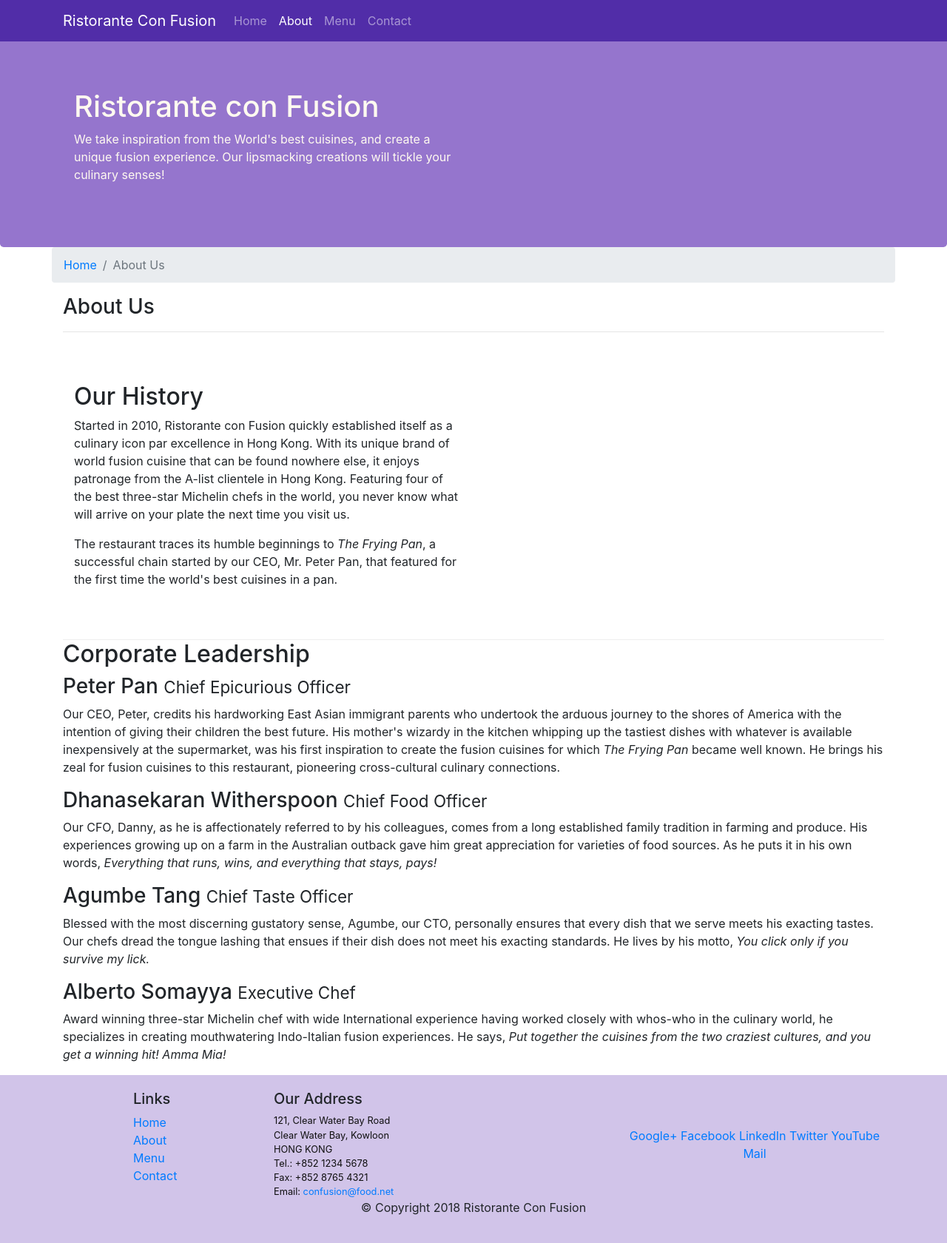
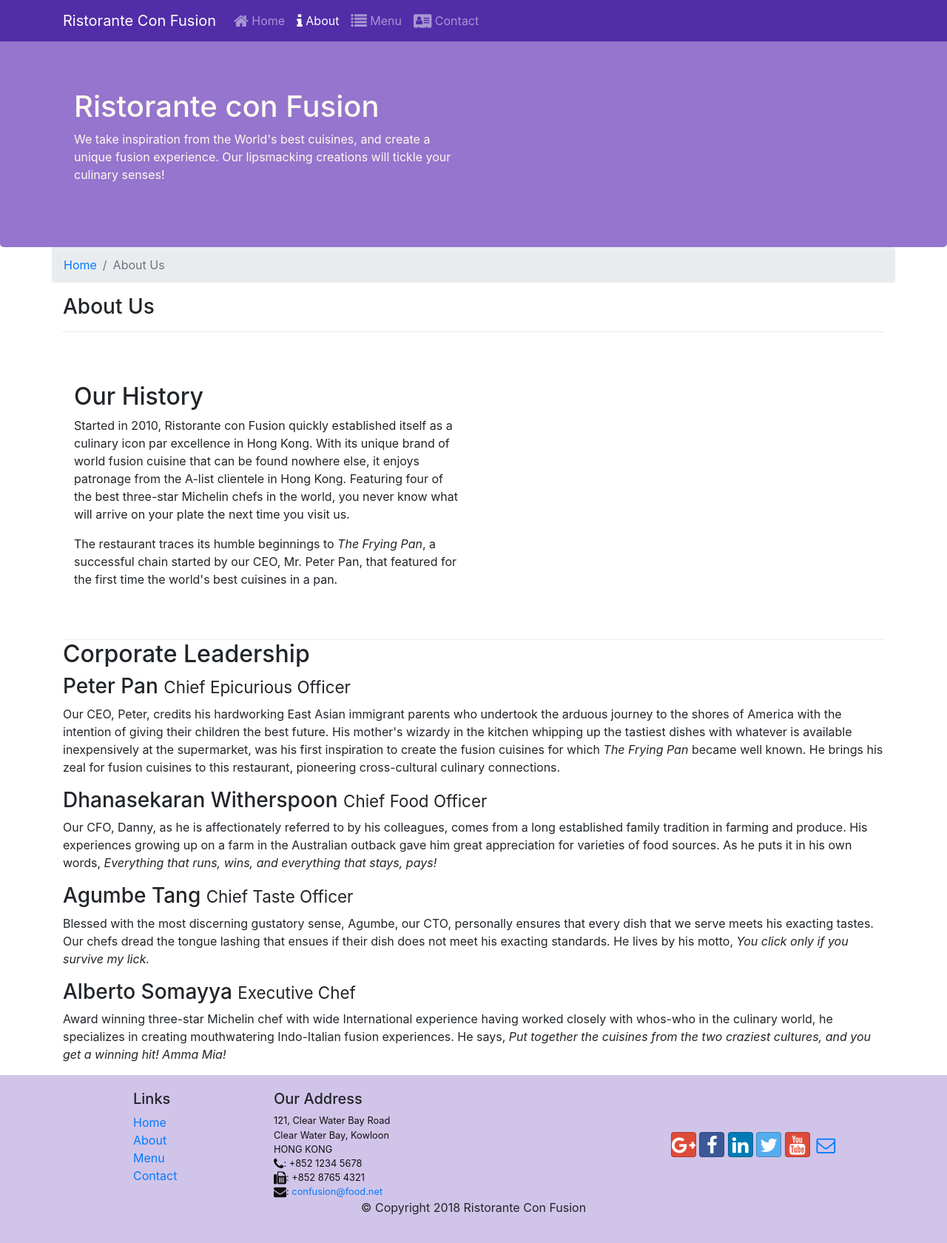
Before and after one commit to BaitForFun/Day02-Lab01-Delivery, a website: page aboutus.html in a window 1280 px wide. Shown: the whole page at 74% size. Drawn offline with nearby package versions, Linux system fonts and the light colour scheme.

Commit message:
Icon Fonts

```diff
--- a/aboutus.html
+++ b/aboutus.html
@@ -14,6 +14,10 @@
     <!-- Bootstrap CSS -->
     <link rel="stylesheet" href="node_modules/bootstrap/dist/css/bootstrap.min.css">
     <link rel="stylesheet" href="css/styles.css">
+    <link rel="stylesheet" href="node_modules/font-awesome/css/font-awesome.min.css">
+    <link rel="stylesheet" href="node_modules/bootstrap-social/bootstrap-social.css">
+
+
 </head>
 
 <body>
@@ -37,10 +41,14 @@
             <a class="navbar-brand" href="#">Ristorante Con Fusion</a>
 
             <ul class="navbar-nav mr-auto">
-                <li class="nav-item"><a class="nav-link" href="index.html">Home</a></li>
-                <li class="nav-item active"><a class="nav-link" href="./aboutus.html">About</a></li>
-                <li class="nav-item"><a class="nav-link" href="#">Menu</a></li>
-                <li class="nav-item"><a class="nav-link" href="#">Contact</a></li>
+                <li class="nav-item"><a class="nav-link" href="./index.html"><span class="fa fa-home fa-lg"></span>
+                        Home</a></li>
+                <li class="nav-item active"><a class="nav-link" href="#"><span class="fa fa-info fa-lg"></span>
+                        About</a></li>
+                <li class="nav-item"><a class="nav-link" href="#"><span class="fa fa-list fa-lg"></span> Menu</a></li>
+                <li class="nav-item"><a class="nav-link" href="#"><span class="fa fa-address-card fa-lg"></span>
+                        Contact</a></li>
+
             </ul>
         </div>
 
@@ -137,20 +145,28 @@
                         121, Clear Water Bay Road<br>
                         Clear Water Bay, Kowloon<br>
                         HONG KONG<br>
-                        Tel.: +852 1234 5678<br>
-                        Fax: +852 8765 4321<br>
-                        Email: <a href="mailto:confusion@food.net">confusion@food.net</a>
+                        <i class="fa fa-phone fa-lg"></i>: +852 1234 5678<br>
+                        <i class="fa fa-fax fa-lg"></i>: +852 8765 4321<br>
+                        <i class="fa fa-envelope fa-lg"></i>:
+                        <a href="mailto:confusion@food.net">confusion@food.net</a>
+
                     </address>
                 </div>
                 <div class="col-12 col-sm-4 align-self-center">
                     <div class="text-center">
-                        <a href="http://google.com/+">Google+</a>
-                        <a href="http://www.facebook.com/profile.php?id=">Facebook</a>
-                        <a href="http://www.linkedin.com/in/">LinkedIn</a>
-                        <a href="http://twitter.com/">Twitter</a>
-                        <a href="http://youtube.com/">YouTube</a>
-                        <a href="mailto:">Mail</a>
+                        <a class="btn btn-social-icon btn-google" href="http://google.com/+"><i
+                                class="fa fa-google-plus"></i></a>
+                        <a class="btn btn-social-icon btn-facebook" href="http://www.facebook.com/profile.php?id="><i
+                                class="fa fa-facebook"></i></a>
+                        <a class="btn btn-social-icon btn-linkedin" href="http://www.linkedin.com/in/"><i
+                                class="fa fa-linkedin"></i></a>
+                        <a class="btn btn-social-icon btn-twitter" href="http://twitter.com/"><i
+                                class="fa fa-twitter"></i></a>
+                        <a class="btn btn-social-icon btn-google" href="http://youtube.com/"><i
+                                class="fa fa-youtube"></i></a>
+                        <a class="btn btn-social-icon" href="mailto:"><i class="fa fa-envelope-o"></i></a>
                     </div>
+
                 </div>
             </div>
             <div class="row justify-content-center">
--- a/package.json
+++ b/package.json
@@ -15,6 +15,8 @@
   },
   "dependencies": {
     "bootstrap": "^4.0.0",
+    "bootstrap-social": "^5.1.1",
+    "font-awesome": "^4.7.0",
     "jquery": "^3.3.1",
     "popper.js": "^1.12.9"
   }
```
Also changed, not shown: index.html (+28 -13 lines), 1 other file.
